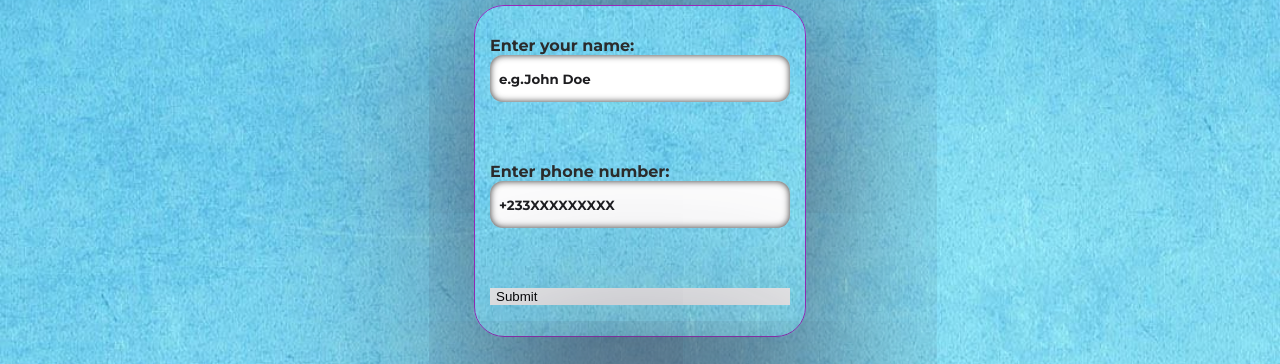
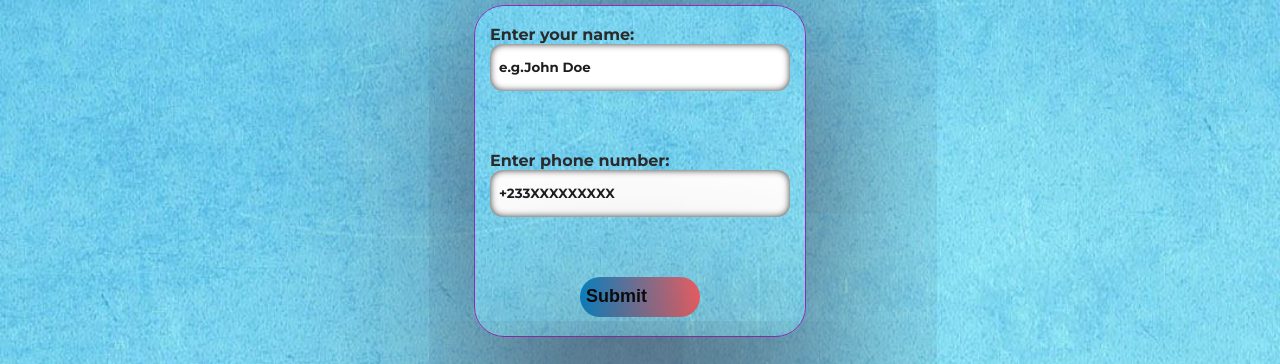
Before and after one commit to OligoCodes/OneVCF, a plain HTML site: page index.html in a window 1280 px wide. Shown: the part 82-446 px from the top of the page. Drawn offline with Linux system fonts and the light colour scheme.

Commit message:
Update style.css

```diff
--- a/style.css
+++ b/style.css
@@ -155,7 +155,7 @@ main:hover{
   color: var(--prompt-color);
 }
 
-#return{
+#submit{
   display: flex;
   flex-direction: column;
   justify-content: center;
```
